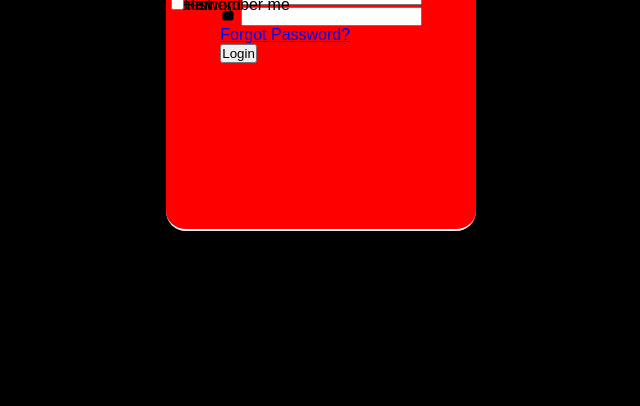
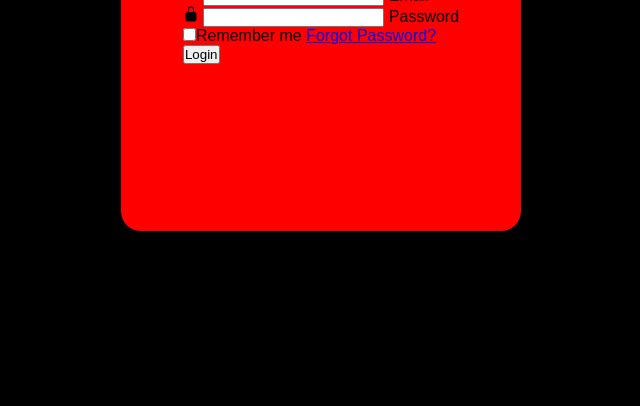
Before and after one commit to costar011/Responsive_Animated_LoginForm_using_HTML, a plain HTML site: page index.html in a window 1280 px wide. Shown: the part 394-800 px from the top of the page, without its empty margins (319-959 px from the left). Drawn offline with nearby package versions, Linux system fonts and the light colour scheme; a web font is replaced by a local one.

Commit message:
del css
del css

```diff
--- a/index.css
+++ b/index.css
@@ -32,17 +32,3 @@ h2 {
   color: #fff;
   text-align: center;
 }
-
-.login-box {
-  position: relative;
-  width: 310px;
-  margin: 30px 0;
-  border-bottom: 2px solid #fff;
-}
-
-.login-box label {
-  position: absolute;
-  top: 50%;
-  left: 5px;
-  transform: translateY(-50%);
-}
```
